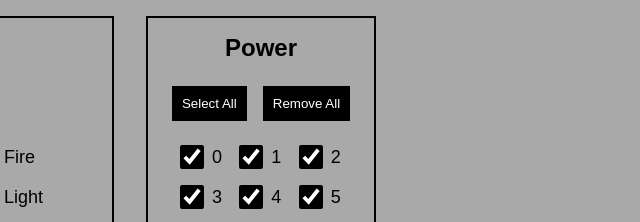
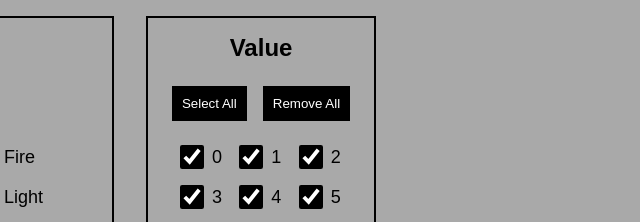
Before and after one commit to ryanascherr/compile, a plain HTML site: page index.html in a window 1280 px wide. Shown: the top 222 px of the page, 607-1247 px from the left. Drawn offline with nearby package versions, Linux system fonts and the light colour scheme.

Commit message:
Changfed power to value.

```diff
--- a/index.html
+++ b/index.html
@@ -67,7 +67,7 @@
             </ul>
         </div>
         <div class="filters__filter">
-            <h2 class="filters__title">Power</h2>
+            <h2 class="filters__title">Value</h2>
             <div class="filters__btn-container">
                 <button class="filters__btn js_select-all-power">Select All</button>
                 <button class="filters__btn js_remove-all-power">Remove All</button>
```
